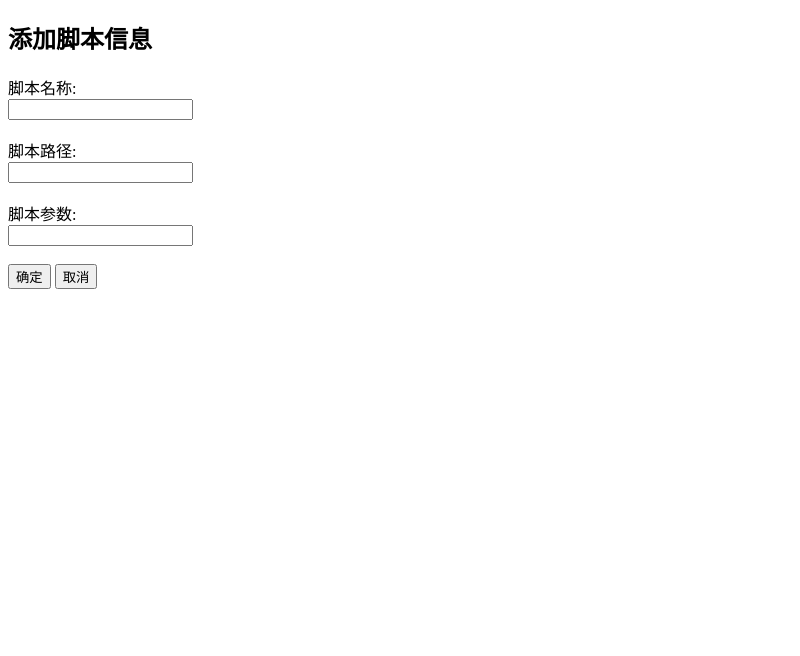
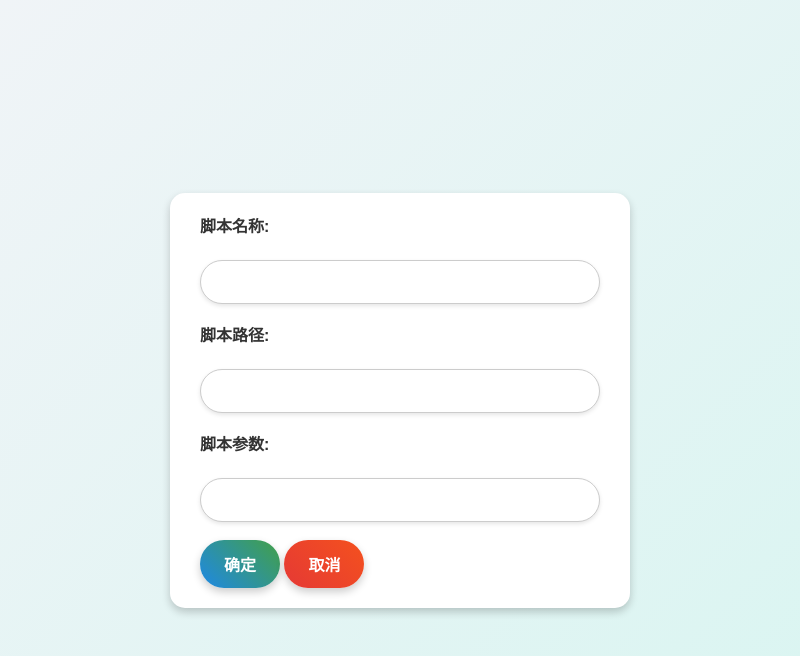
Before and after one commit to mklzc/TaskManager, an Electron app: page add-script-form.html in a window 800 px wide. Drawn offline with Linux system fonts and the light colour scheme.

Commit message:
优化UI

```diff
--- a/add-script-form.html
+++ b/add-script-form.html
@@ -1,26 +1,31 @@
 <!DOCTYPE html>
 <html lang="en">
+
 <head>
   <meta charset="UTF-8">
   <meta name="viewport" content="width=device-width, initial-scale=1.0">
   <title>添加脚本</title>
+  <link rel="stylesheet" href="css/btn.css">
+  <link rel="stylesheet" href="css/input.css">
+  <link rel="stylesheet" href="css/add-script-form.css">
 </head>
+
 <body>
-  <h2>添加脚本信息</h2>
   <form id="scriptForm">
     <label for="scriptName">脚本名称:</label><br>
-    <input type="text" id="scriptName" required><br><br>
+    <input type="text" class="styled-input" id="scriptName" required><br><br>
 
     <label for="scriptPath">脚本路径:</label><br>
-    <input type="text" id="scriptPath" required><br><br>
+    <input type="text" class="styled-input" id="scriptPath" required><br><br>
 
     <label for="scriptParams">脚本参数:</label><br>
-    <input type="text" id="scriptParams"><br><br>
+    <input type="text" id="scriptParams" class="styled-input"><br><br>
 
-    <button type="submit">确定</button>
-    <button type="button" id="cancelButton">取消</button>
+    <button type="submit" class="main-btn">确定</button>
+    <button type="button" id="cancelButton" class="main-btn">取消</button>
   </form>
 
   <script src="./add-script-form.js"></script>
 </body>
+
 </html>
--- /dev/null
+++ b/css/add-script-form.css
@@ -0,0 +1,34 @@
+body {
+    font-family: 'Arial', sans-serif;
+    margin: 0;
+    padding: 0;
+    display: flex;
+    justify-content: center;
+    align-items: center;
+    height: 100vh;
+    background: linear-gradient(135deg, #f0f4f7, #d9f5f1);
+}
+
+#scriptForm {
+    background: #ffffff;
+    padding: 20px 30px;
+    border-radius: 15px;
+    box-shadow: 0 4px 8px rgba(0, 0, 0, 0.2);
+    width: 400px;
+}
+
+#scriptForm label {
+    font-size: 16px;
+    font-weight: bold;
+    color: #333;
+    margin-bottom: 5px;
+    display: block;
+}
+
+#scriptForm button[type="submit"] {
+    background: linear-gradient(45deg, #1e88e5, #43a047);
+}
+
+#cancelButton {
+    background: linear-gradient(45deg, #e53935, #f4511e);
+}
--- /dev/null
+++ b/css/btn.css
@@ -0,0 +1,23 @@
+.main-btn {
+    background: linear-gradient(45deg, #42a5f5, #66bb6a);
+    color: white;
+    border: none;
+    padding: 12px 24px;
+    font-size: 16px;
+    font-weight: bold;
+    border-radius: 25px;
+    box-shadow: 0 4px 8px rgba(0, 0, 0, 0.2);
+    cursor: pointer;
+    transition: all 0.3s ease;
+}
+
+.main-btn:hover {
+    background: linear-gradient(45deg, #66bb6a, #42a5f5);
+    box-shadow: 0 6px 12px rgba(0, 0, 0, 0.3);
+    transform: translateY(-2px);
+}
+
+.main-btn:active {
+    transform: scale(0.95);
+    box-shadow: 0 2px 4px rgba(0, 0, 0, 0.2);
+}
--- /dev/null
+++ b/css/input.css
@@ -0,0 +1,43 @@
+.input-container {
+    display: flex;
+    flex-direction: column;
+    align-items: flex-start;
+}
+
+.input-container label {
+    font-size: 16px;
+    margin-bottom: 8px;
+    color: #555;
+}
+
+.styled-input {
+    width: 100%;
+    padding: 12px 16px;
+    font-size: 16px;
+    color: #333;
+    background-color: #fff;
+    border: 1px solid #ccc;
+    border-radius: 25px;
+    box-shadow: 0 2px 4px rgba(0, 0, 0, 0.1);
+    outline: none;
+    transition: all 0.3s ease;
+    box-sizing: border-box;
+}
+
+.styled-input::placeholder {
+    color: #aaa;
+    font-style: italic;
+}
+
+.styled-input:focus {
+    border-color: #42a5f5;
+    box-shadow: 0 4px 8px rgba(66, 165, 245, 0.3);
+}
+
+.styled-input:hover {
+    border-color: #66bb6a;
+}
+
+.styled-input:active {
+    box-shadow: 0 2px 6px rgba(66, 165, 245, 0.2);
+}
--- a/main.js
+++ b/main.js
@@ -67,8 +67,8 @@ ipcMain.on('run-script', (event, command) => {
 ipcMain.handle('open-add-script-form', async () => {
     // 打开自定义的 HTML 页面作为对话框
     let addScriptWindow = new BrowserWindow({
-        width: 400,
-        height: 300,
+        width: 800,
+        height: 600,
         parent: mainWindow,
         modal: true,
         show: false,  // 初始化不显示，待加载完成后显示
```
Also changed, not shown: css/index.css (added, +49 -0 lines), index.html (+6 -53 lines).
